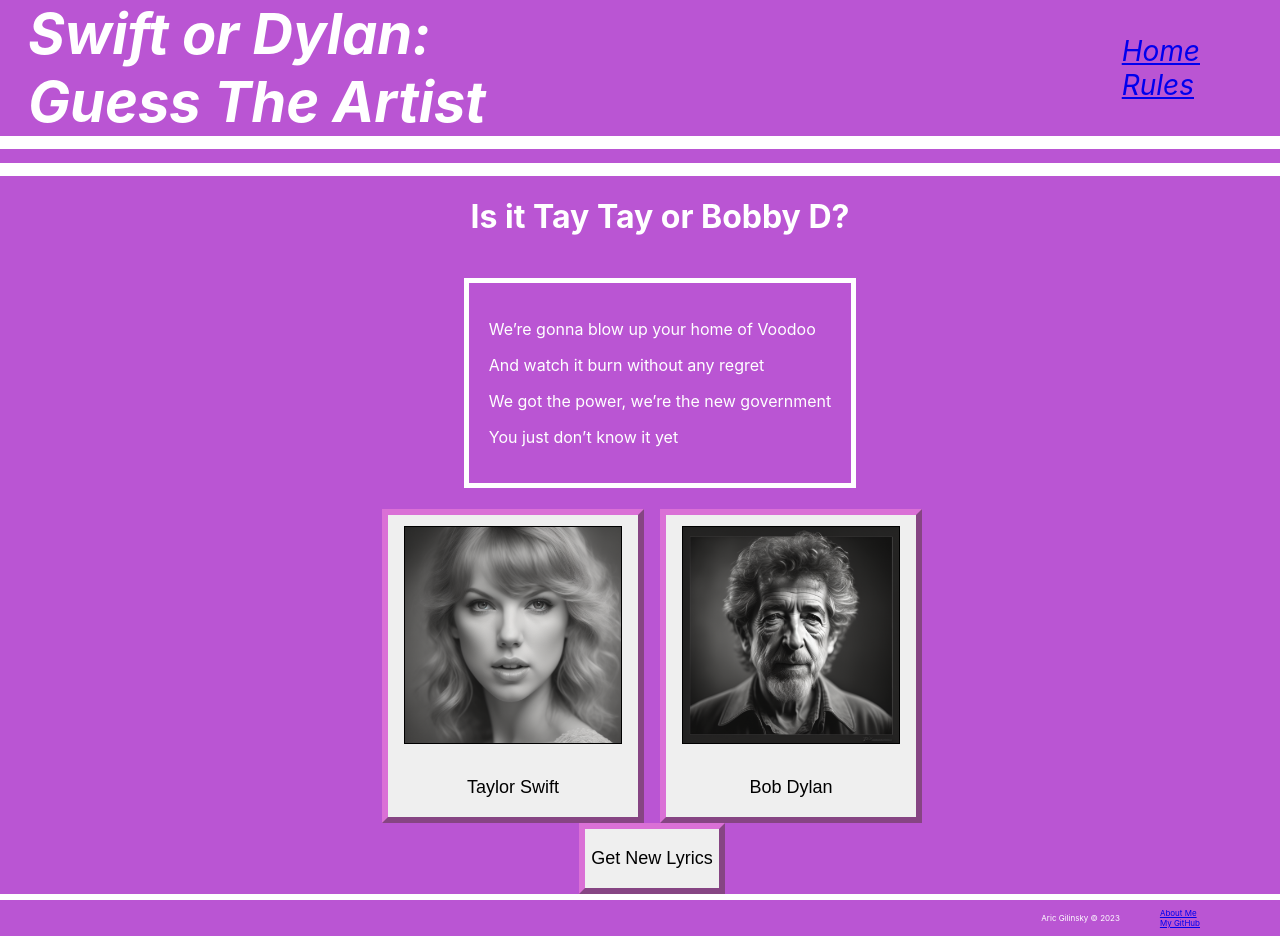
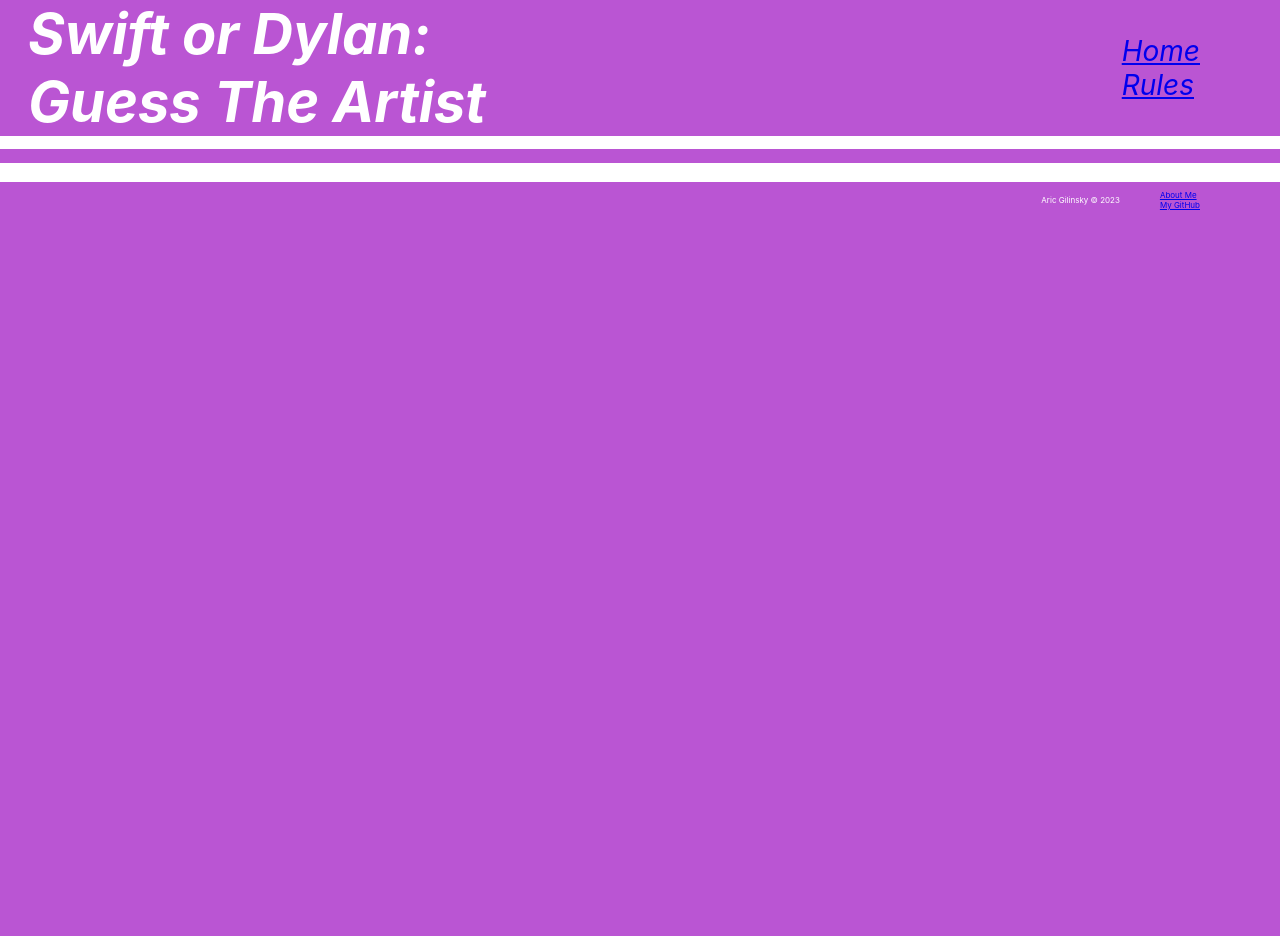
Before and after one commit to ASGili/DylanSwift, a React (Create React App) app: page / in a window 1280 px wide. After the commit the page ends 800 px from the top, so only its background shows below. Built offline with nearby package versions, Linux system fonts and the light colour scheme.

Commit message:
added router

```diff
--- a/public/index.html
+++ b/public/index.html
@@ -5,6 +5,7 @@
     <link rel="icon" href="%PUBLIC_URL%/favicon.ico" />
     <meta name="viewport" content="width=device-width, initial-scale=1" />
     <meta name="theme-color" content="#000000" />
+    <meta http-equiv="Permissions-Policy" content="interest-cohort=()">
     <meta
       name="Dylan Swift"
       content="lyric guessing game"
--- a/src/App.tsx
+++ b/src/App.tsx
@@ -4,14 +4,18 @@
 import './App.css';
 import { useState } from 'react';
 import Body from './components/Body';
-
+import {BrowserRouter as Router, Routes, Route} from "react-router-dom"
 
 function App() {
 
   return (
     <div className="App">
-      <Header />
-      <Body/>
+            <Header />
+      <Router>
+      <Routes>
+        <Route path="DylanSwift/" element={<Body />} />
+      </Routes>
+      </Router>
       <Footer />
     </div>
   );
--- a/tsconfig.json
+++ b/tsconfig.json
@@ -21,6 +21,5 @@
     "jsx": "react-jsx"
   },
   "include": [
-    "src"
-, "public/dylan-ipsum"  ]
+    "src"]
 }
```
Also changed, not shown: package.json (+6 -2 lines), 1 other file (tests, documents, lock files or other folders).
